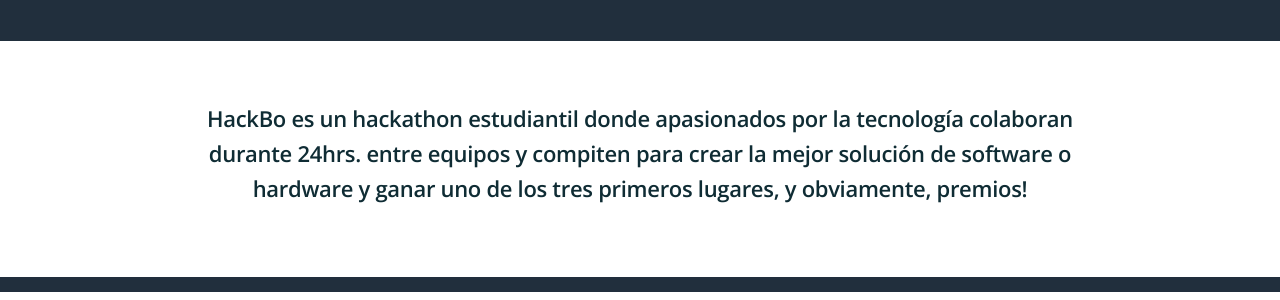
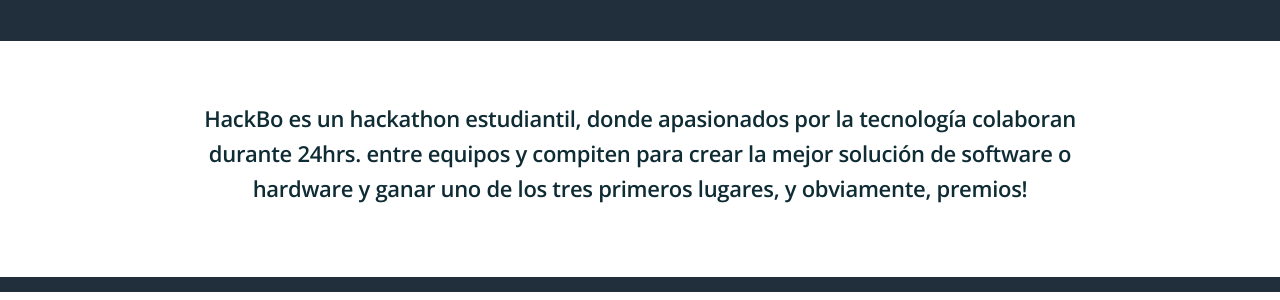
Before and after one commit to MLH/mlh-hackathon-boilerplate, a Jekyll site: the page built from index.html, in a window 1280 px wide and 900 px high, scrolled down 802 px. Shown: the part 157-457 px from the top of the window. Built offline with Jekyll 4.4.1, drawn with Linux system fonts in a browser that asks for light colours; nearby versions of some CDN libraries; some of the changed text lies outside the part shown.

Commit message:
minor content fix

```diff
--- a/_config.yml
+++ b/_config.yml
@@ -54,7 +54,7 @@
 
   about:
     description: >
-      HackBo es un hackathon estudiantil donde apasionados por la tecnología colaboran durante 24hrs.
+      HackBo es un hackathon estudiantil, donde apasionados por la tecnología colaboran durante 24hrs.
       entre equipos y compiten para crear la mejor solución de software o hardware
       y ganar uno de los tres primeros lugares, y obviamente, premios!
 
@@ -93,7 +93,7 @@
         El evento va ser realizado en la UPSA del 27 al 28 de Julio
     - question: "¿Existe un codigo de conducta?"
       answer: >
-        Si existe. Lo vamos a enforcar y respetar en su plenitud. Puedes encontrarlo [aqui](https://static.mlh.io/docs/mlh-code-of-conduct.pdf).
+        Si existe. Participantes deben de respetar esto en su plenitud. Puedes encontrarlo [aqui](https://static.mlh.io/docs/mlh-code-of-conduct.pdf).
     - question: "¿Quienes estan organizando este evento?"
       answer: >
         [Clubes de Ciencia Bolivia](http://www.clubesdecienciabolivia.com/)
```
